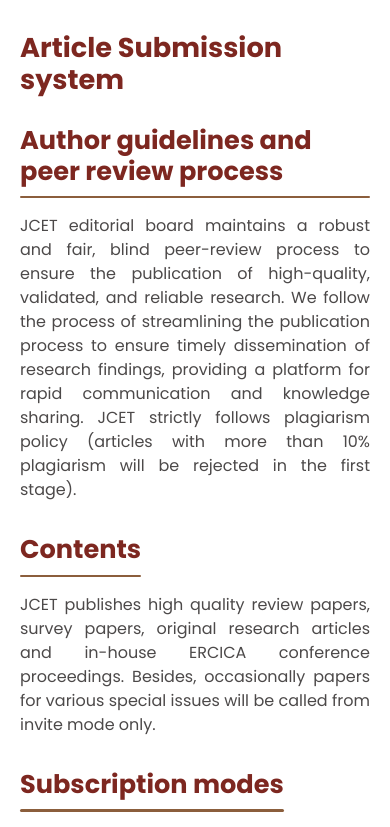
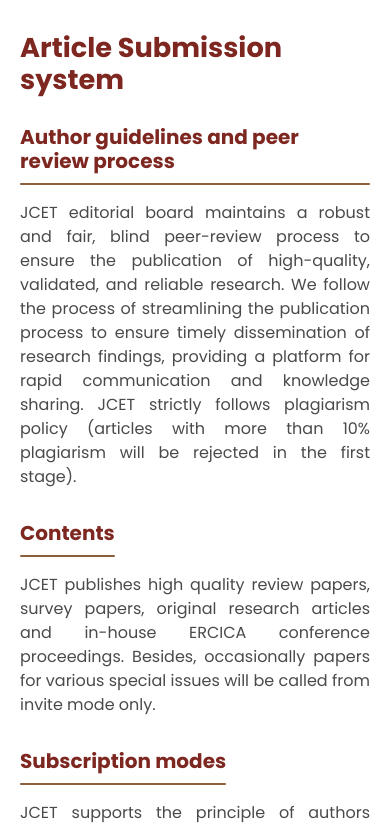
Before and after one commit to naveen-manthri/bgscet, a React (Vite) app: page /journal-jcet in a window 390 px wide. Shown: the part 3544-4371 px from the top of the page. Built offline with nearby package versions, Linux system fonts and the light colour scheme.

Commit message:
Adjust font sizes in DepartmentSectionHeading.css
Updated font sizes for responsive design in DepartmentSectionHeading.

```diff
--- a/src/components/DepartmentSectionHeading/DepartmentSectionHeading.css
+++ b/src/components/DepartmentSectionHeading/DepartmentSectionHeading.css
@@ -97,7 +97,7 @@
 
 @media (max-width: 48rem) {
   .department-section-heading--default .department-section-heading__title {
-    font-size: 1.6rem;
+    font-size: 1.25rem;
   }
 
   .department-section-heading--medium .department-section-heading__title {
@@ -117,11 +117,11 @@
   .department-section-heading__title { padding-bottom: 0.75rem; }
 
   .department-section-heading--small .department-section-heading__title {
-    font-size: 1.25rem;
+    font-size: 1.05rem;
   }
 
   .department-section-heading--default .department-section-heading__title {
-    font-size: 1.6rem;
+    font-size: 1.25rem;
   }
 
   .department-section-heading--medium .department-section-heading__title {
```
